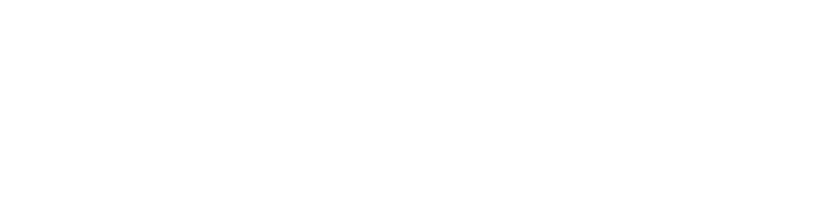
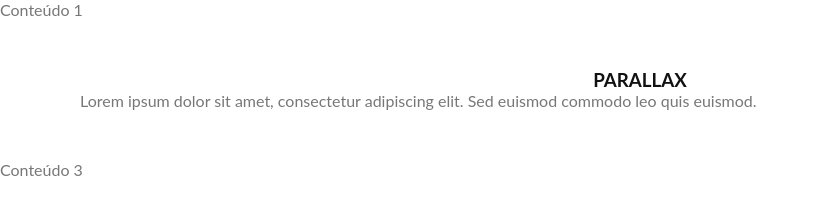
Before and after one commit to JoaoVictorSou/css-parallax, a plain HTML site: page index.html in a window 1280 px wide. Shown: the whole page, without its empty margins (0-819 px from the left). Drawn offline with Linux system fonts and the light colour scheme.

Commit message:
caixa de conteudo adicionada

```diff
--- a/css/style.css
+++ b/css/style.css
@@ -0,0 +1,23 @@
+/*Configurações gerais*/
+* {
+    margin: 0;
+    padding: 0;
+}
+body, html {
+    font: 16px "Lato", sans-serif;
+    color: #777;
+    height: 100%; /*necessário para causar o efeito que as imagens preenchem todo o espaço (efeito parallax)*/
+}
+
+/*Caixas de conteúdo*/
+.contentbox {
+    color: #777;
+    background-color: #fff;
+    text-align: justify;
+    padding: 50px 80px;
+}
+h3 {
+    text-transform: uppercase;
+    color: #111;
+    text-align: center;
+}
--- a/index.html
+++ b/index.html
@@ -8,6 +8,18 @@
     <title>Parallax</title>
 </head>
 <body>
-
+    <div>
+        Conteúdo 1
+    </div>
+    <div class="contentbox">
+        <h3>Parallax</h3>
+        <p>
+            Lorem ipsum dolor sit amet, consectetur adipiscing elit.
+            Sed euismod commodo leo quis euismod.
+        </p>
+    </div>
+    <div>
+        Conteúdo 3
+    </div>
 </body>
 </html>
```
